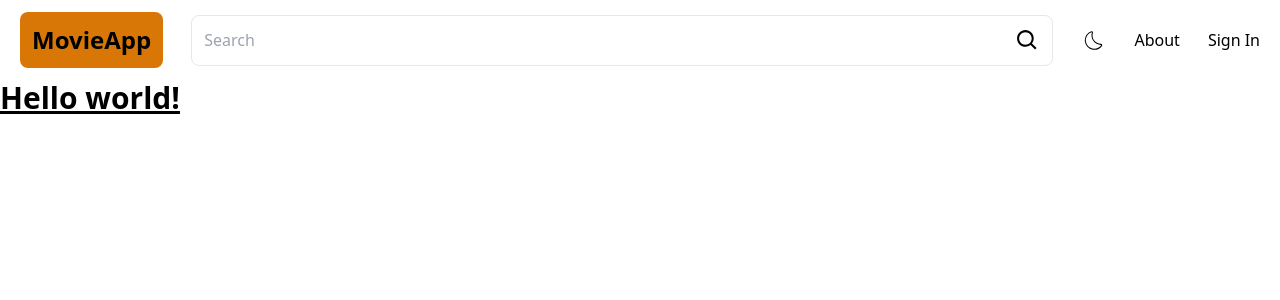
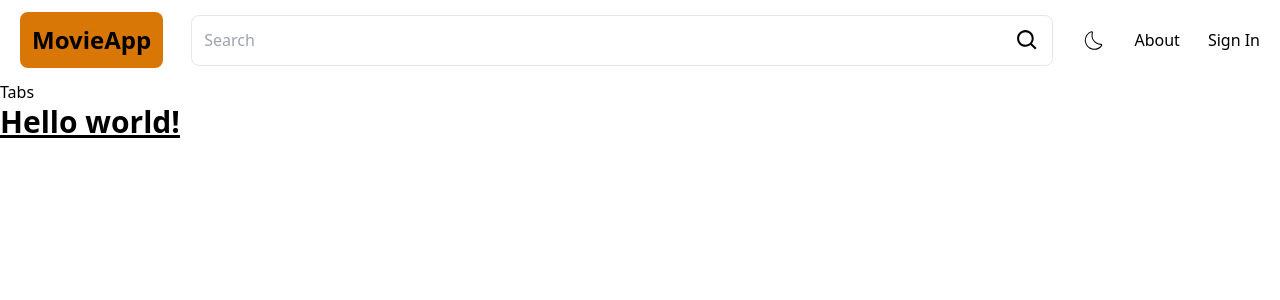
Before and after one commit to g1dotcom/movieapp-NextJS-, a Next.js app: page / in a window 1280 px wide. Shown: the top 300 px of the page. Built offline with nearby package versions, Linux system fonts and the light colour scheme.

Commit message:
created Tabs.jsx and imported it into layout.jsx

```diff
--- a/src/app/layout.jsx
+++ b/src/app/layout.jsx
@@ -6,6 +6,7 @@ import "./globals.css";
 //components
 import Header from "@/components/Header";
 import Providers from "./Providers";
+import Tabs from "@/components/Tabs";
 
 const layout = ({ children }) => {
   return (
@@ -13,6 +14,7 @@ const layout = ({ children }) => {
       <body>
         <Providers>
           <Header />
+          <Tabs />
           {children}
         </Providers>
       </body>
--- /dev/null
+++ b/src/components/Tabs.jsx
@@ -0,0 +1,7 @@
+import React from "react";
+
+const Tabs = () => {
+  return <div>Tabs</div>;
+};
+
+export default Tabs;
```
